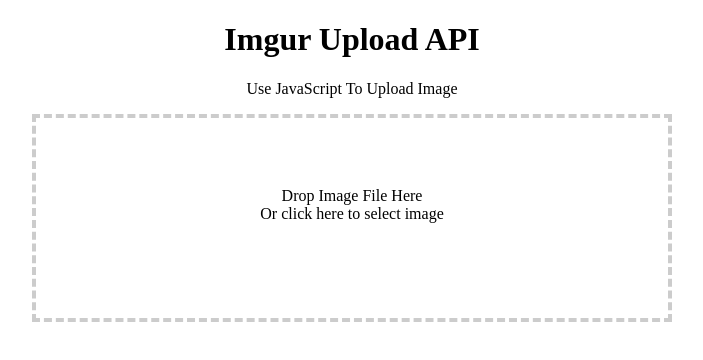
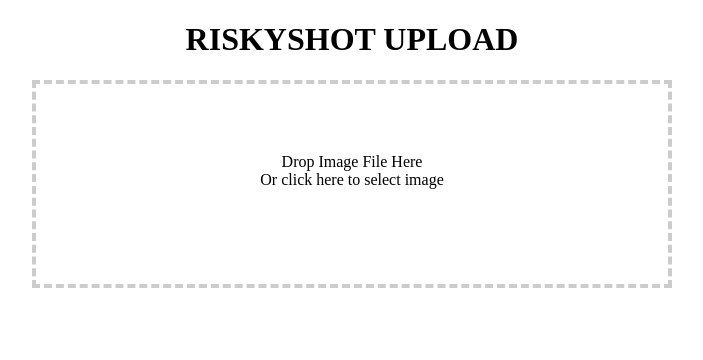
Before and after one commit to Risky-Shot/riskyshot171999.github.io, a plain HTML site: page index.html in a window 1280 px wide. Shown: the whole page, without its empty margins (288-991 px from the left). Drawn offline with Linux system fonts and the light colour scheme.

Commit message:
index.html

```diff
--- a/index.html
+++ b/index.html
@@ -12,8 +12,7 @@
 
 <body>
     <div class="title">
-        <h1>Imgur Upload API</h1>
-        <p>Use JavaScript To Upload Image</p>
+        <h1>RISKYSHOT UPLOAD</h1>
     </div>
     <div class="dropzone">
         <div class="info"></div>
```
